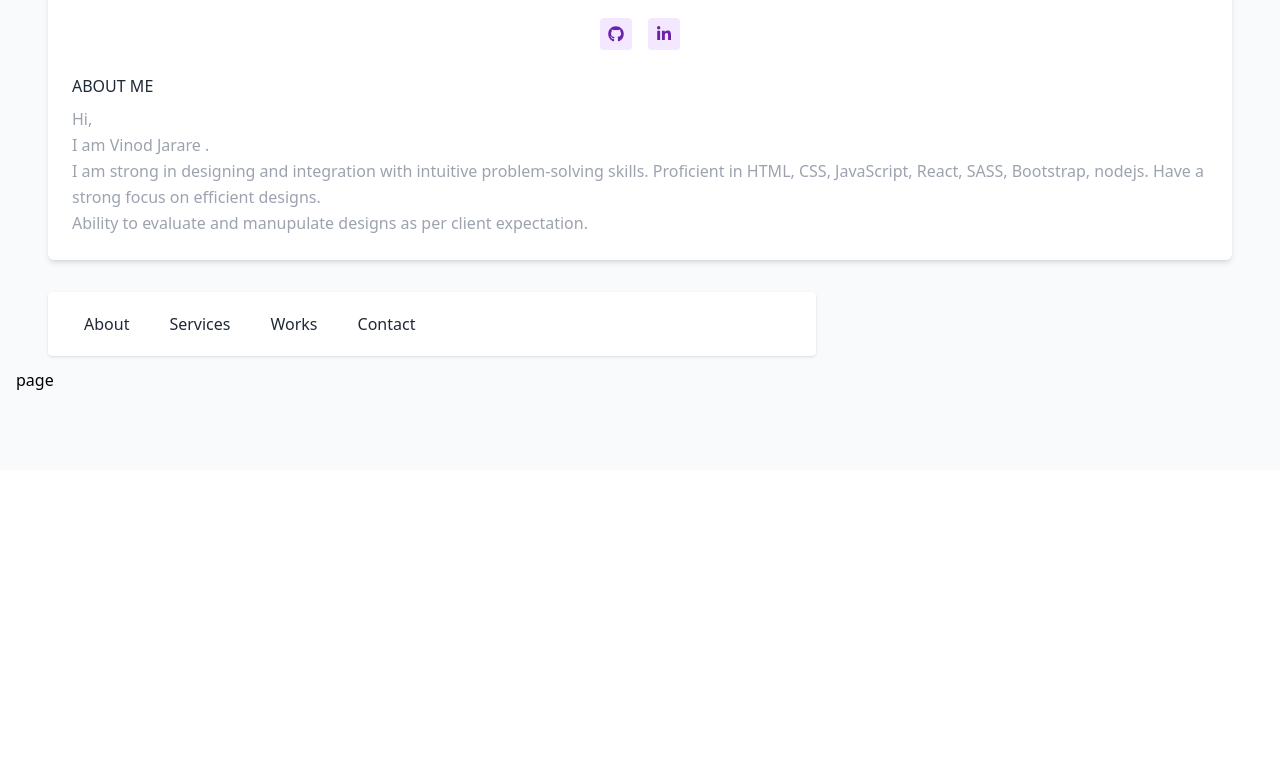
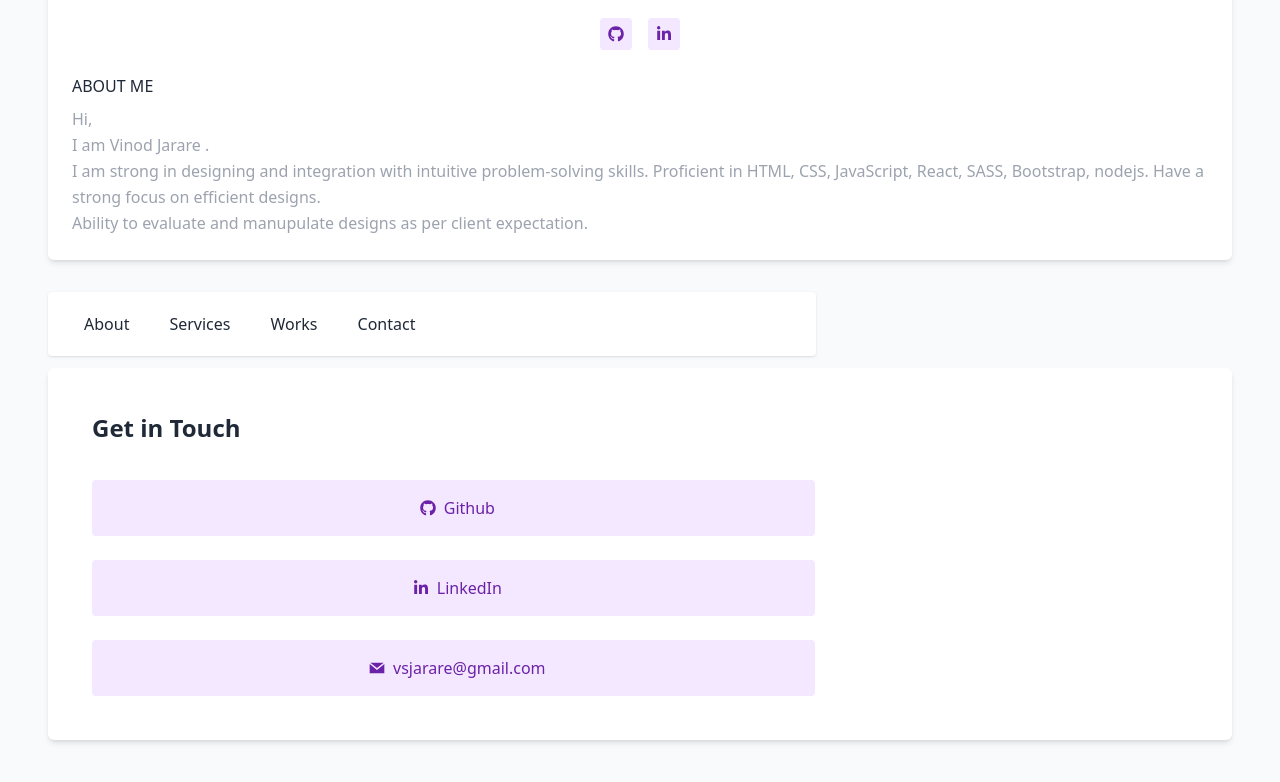
Before and after one commit to vinodjarare/Next-Portfolio, a Next.js app: page /contact in a window 1280 px wide. Shown: the part 330-1112 px from the top of the page. Before the commit the page ends 800 px from the top, so only its background shows below. Built offline with nearby package versions, Linux system fonts and the light colour scheme.

Commit message:
added contact page

```diff
--- a/app/contact/page.jsx
+++ b/app/contact/page.jsx
@@ -1,5 +1,55 @@
+import Link from "next/link";
+import { FaGithub, FaLinkedinIn } from "react-icons/fa";
+import { GrMail } from "react-icons/gr";
 const page = () => {
-  return <div>page</div>;
+  return (
+    <section className="pb-10 w-full">
+      <div className="flex flex-wrap md:px-4">
+        <div className="p-8 md:mx-4 w-full bg-white rounded-md shadow-md">
+          <div className="m-3">
+            <h3 className="text-2xl text-gray-800 font-bold mb-6">
+              Get in Touch
+            </h3>
+          </div>
+          <div className="w-full flex flex-wrap">
+            <div className="w-full md:w-2/3">
+              <Link
+                href="https://github.com/vinodjarare/"
+                className="m-3 flex flex-wrap items-center text-purple-800 justify-center py-4 bg-purple-100 hover:text-white hover:bg-purple-600 rounded"
+              >
+                <span>
+                  {" "}
+                  <FaGithub className="mx-2" />
+                </span>{" "}
+                <p>Github</p>
+              </Link>
+            </div>
+            <div className="w-full md:w-2/3">
+              <Link
+                href="https://www.linkedin.com/in/vinod-jarare"
+                className="m-3 flex flex-wrap items-center text-purple-800 justify-center py-4 bg-purple-100 hover:text-white hover:bg-purple-600 rounded"
+              >
+                <span>
+                  {" "}
+                  <FaLinkedinIn className="mx-2" />
+                </span>{" "}
+                <p>LinkedIn</p>
+              </Link>
+            </div>
+            <div className="w-full md:w-2/3">
+              <div className="m-3 flex flex-wrap items-center text-purple-800 justify-center py-4 bg-purple-100 hover:text-white hover:bg-purple-600 rounded">
+                <span>
+                  {" "}
+                  <GrMail className="mx-2" />
+                </span>{" "}
+                <p>vsjarare@gmail.com</p>
+              </div>
+            </div>
+          </div>
+        </div>
+      </div>
+    </section>
+  );
 };
 
 export default page;
```
